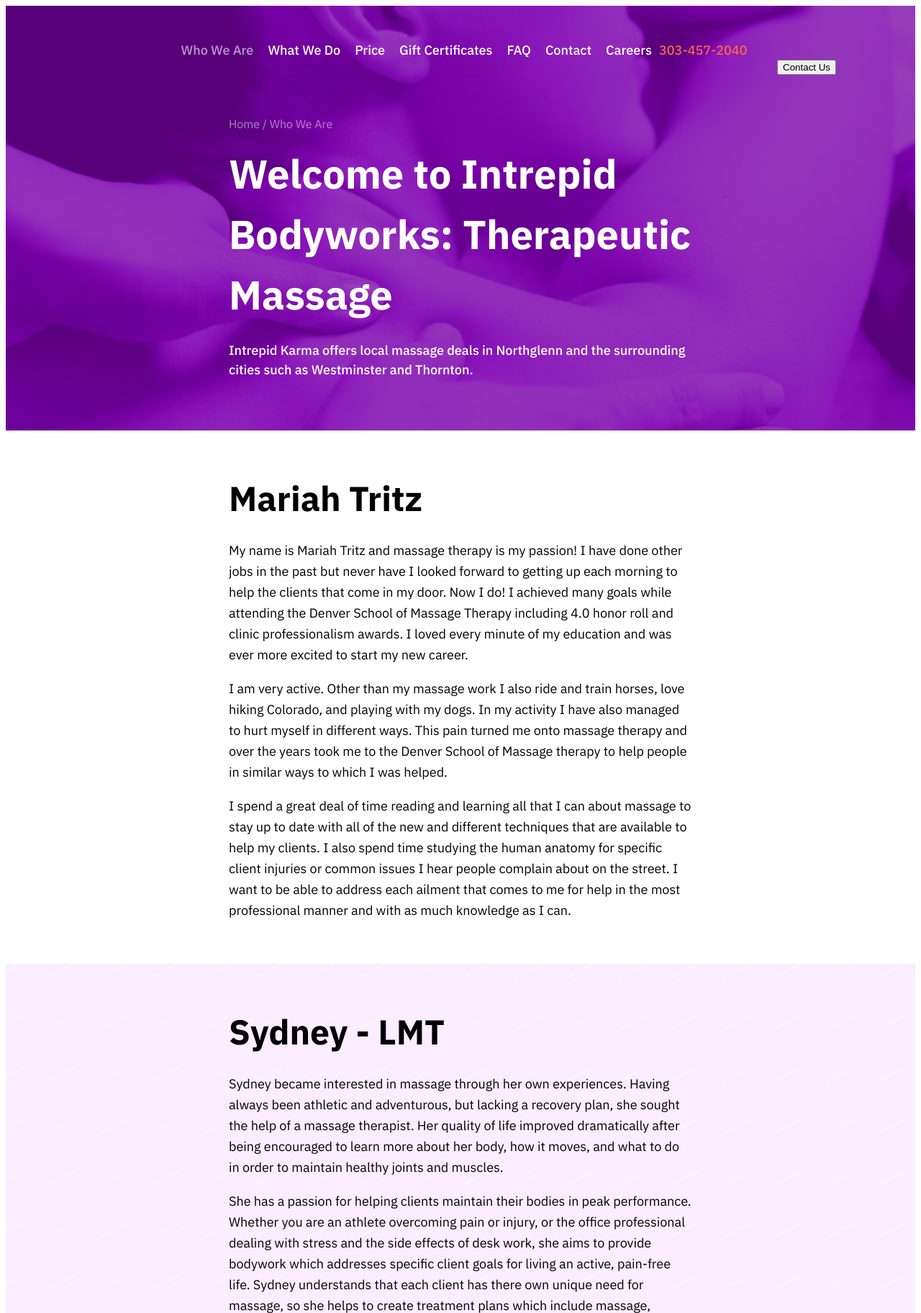
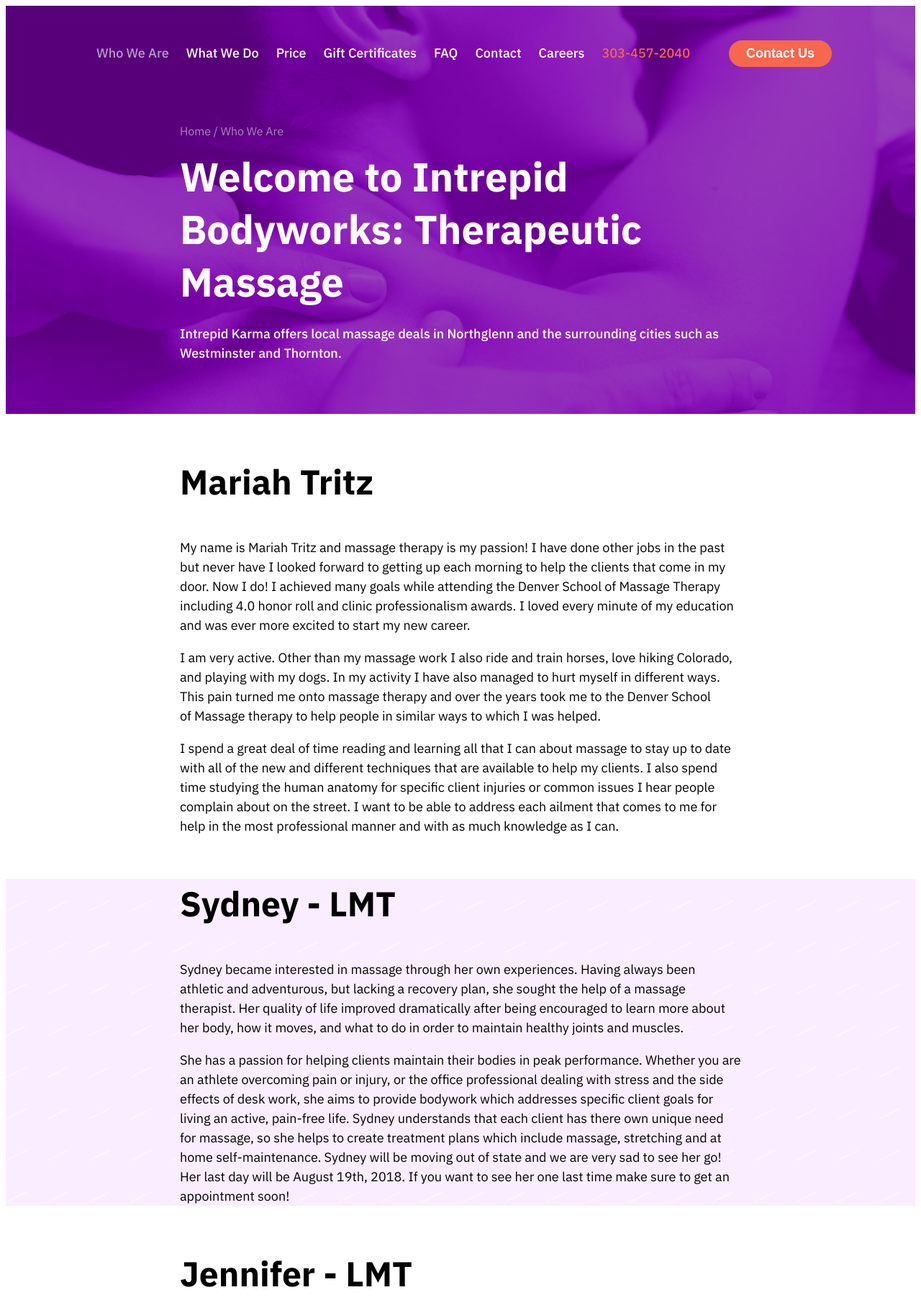
Before and after one commit to ValeriyaTaseeva/massage, a plain HTML site: page index.html in a window 1280 px wide. Shown: the top 1824 px of the page at 72% size. Drawn offline with Linux system fonts and the light colour scheme.

Commit message:
add new style

```diff
--- a/css/style.css
+++ b/css/style.css
@@ -1,20 +1,32 @@
 .body {
-margin-top: 0px;
-margin-left: 0px;
+    margin-top: 0px;
+    margin-left: 0px;
 }
+
 .header {
-    display: inline-block;
     height: auto;
-    background: url(../img/who_we_are.jpg)
-    center no-repeat;
+    background: url(../img/who_we_are.jpg) center no-repeat;
     background-size: cover;
 }
 
-.nav {
+.header__menu {
     display: flex;
     justify-content: center;
+}
+
+.nav {
     margin: 0 auto;
     padding-top: 48px;
+}
+
+.link {
+    font-family: 'IBM Plex Sans Arabic';
+    font-weight: 500;
+    font-size: 18px;
+    margin-left: 10px;
+    margin-right: 10px;
+    text-decoration: none;
+    color: #FFFFFF;
 }
 
 .actlink {
@@ -22,37 +34,29 @@ margin-left: 0px;
     opacity: 60%;
 }
 
-.link {
-    font-family: 'IBM Plex Sans Arabic';
-    font-weight: 500;
-    margin-left: 10px;
-    margin-right: 10px;
-    font-size: 18px;
-    text-decoration: none;
-    color: #FFFFFF;
+.number {
+    margin-right: 25px;
+    color: #F6674D;
 }
 
-.number {
-    font-family: 'IBM Plex Sans Arabic';
-    font-weight: 500;
+.header__button {
+    margin-left: 25px;
+    padding: 8px 24px;
+    font-weight: 700;
     font-size: 18px;
-    color: #F6674D;
-    text-decoration: none;
-}
-
-.btn {
-    margin-right: 110px;
-    float: right;
+    color: #FFFFFF;
+    background: #F6674D;
+    border: 0;
+    border-radius: 20px;
 }
 
 .container {
-    width: auto;
+    width: 780px;
     max-width: 1400px;
-    margin-left: 310px;
-    margin-right: 310px;
+    margin: 0 auto;
 }
 
-.intro {
+.header__intro {
     margin-top: 78px;
 }
 
@@ -61,95 +65,90 @@ margin-left: 0px;
     height: 21px;
     left: 312px;
     top: 150px;
-
     font-family: 'IBM Plex Sans Arabic';
     font-size: 16px;
     color: #FFFFFF;
     opacity: 50%;
 }
 
-.h1 {
+.header__title {
     max-width: 1400px;
     margin: 0 auto;
     font-family: 'IBM Plex Sans Arabic';
+    font-style: normal;
     font-weight: bold;
     font-size: 56px;
-
+    line-height: 73px;
     color: #FFFFFF;
-
 }
 
-.text {
+.header__text {
     max-width: 1400px;
     margin-top: 20px;
-    margin-bottom: 71px;
+    padding-bottom: 71px;
     font-family: 'IBM Plex Sans Arabic';
     font-weight: 500;
     font-size: 18px;
     color: #FFFFFF;
 }
 
-.h2, h3, h4 {
+.content {
     margin-top: 60px;
-    margin-bottom: 0px;
+}
+
+.content__title {
     font-family: 'IBM Plex Sans Arabic';
     font-size: 48px;
 }
 
-.middle_block {
-    display: inline-block;
-    height: auto;
-    background: url(../img/middle_block.jpg)
-    center no-repeat;
+.middle-block {
+    background: url(../img/middle_block.jpg) center no-repeat;
     background-size: cover;
 }
 
-.text2 {
+.content__text {
     max-width: 1400px;
-    margin-top: 20px;
-    margin-bottom: 60px;
     font-family: 'IBM Plex Sans Arabic';
     font-size: 18px;
-    line-height: 29px;
+    line-height: 28, 6px;
 }
 
-.bottom_block {
-    display: inline-block;
+.testimonials_block {
     height: auto;
-    background: url(../img/bottom_block.jpg)
-    center no-repeat;
+    background: url(../img/bottom_block.jpg) center no-repeat;
     background-size: cover;
 }
 
-.testimonials {
+.testimonials_title {
     margin-top: 60px;
     margin-left: 110px;
     margin-right: 310px;
 }
 
 .parent {
+    justify-content: center;
     font-family: 'IBM Plex Sans Arabic';
     font-weight: 400;
     font-size: 18px;
-    line-height: 29,25px;
+    line-height: 29, 25px;
     color: #FFFFFF;
     display: flex;
     margin-left: 130px;
     margin-right: 130px;
-    margin-top: 51px;
 }
 
-.h6 {
+.testimonials_card_name {
     font-family: 'IBM Plex Sans Arabic';
     font-weight: 600;
     font-size: 20px;
-    line-height: 28,6px;
+    line-height: 28, 6px;
     color: #FFFFFF;
 }
 
-.block1 {
-    display: flex;
-    justify-content: space-evenly;
+.testimonials_card {
     margin-left: 30px;
     margin-right: 30px;
+    max-width: 340px;
 }
+
+.testimonials_card_desc {}
--- a/index.html
+++ b/index.html
@@ -1,5 +1,6 @@
 <!DOCTYPE html>
 <html lang="en">
+
 <head>
     <meta charset="UTF-8">
     <meta http-equiv="X-UA-Compatible" content="IE=edge">
@@ -8,12 +9,12 @@
     <link rel="stylesheet" href="./css/style.css">
     <link rel="preconnect" href="https://fonts.googleapis.com">
     <link rel="preconnect" href="https://fonts.gstatic.com" crossorigin>
-    <link href="https://fonts.googleapis.com/css2?family=IBM+Plex+Sans+Arabic:wght@300;400;500;600;700&display=swap"
-    rel="stylesheet">
+    <link href="https://fonts.googleapis.com/css2?family=IBM+Plex+Sans+Arabic:wght@300;400;500;600;700&display=swap" rel="stylesheet">
 </head>
+
 <body>
     <header class="header">
-        <div>
+        <div class="header__menu">
             <nav class="nav">
                 <a class="link actlink" href="#">Who We Are</a>
                 <a class="link" href="#">What We Do</a>
@@ -22,78 +23,88 @@
                 <a class="link" href="#">FAQ</a>
                 <a class="link" href="#">Contact</a>
                 <a class="link" href="#">Careers</a>
-                <a class="number" href="#">303-457-2040</a>
+                <a class="link number" href="#">303-457-2040</a>
+                <button class="header__button">Contact Us</button>
             </nav>
         </div>
-        <button class="btn">Contact Us</button>
 
-        <div class="intro">
+        <div class="header__intro">
             <div class="container">
                 <p><span class="home">Home / Who We Are</span></p>
-                <h1 class="h1">Welcome to Intrepid Bodyworks: Therapeutic Massage</h1>
-                <p class="text">Intrepid Karma offers local massage deals in Northglenn
-                    and the surrounding cities such as Westminster and Thornton.</p>
+                <h1 class="header__title">Welcome to Intrepid Bodyworks: Therapeutic Massage</h1>
+                <p class="header__text">Intrepid Karma offers local massage deals in Northglenn and the surrounding cities such as Westminster and Thornton.</p>
             </div>
         </div>
     </header>
 
     <div class="content">
         <div class="container">
-                <h2 class="h2">Mariah Tritz</h2>
-                <div class="text2">
-                    <p>My name is Mariah Tritz and massage therapy is my passion!  I have done other jobs in the past but never have I looked forward to getting up each morning to help the clients that come in my door.  Now I do!  I achieved many goals while attending the Denver School of Massage Therapy including 4.0 honor roll and clinic professionalism awards.  I loved every minute of my education and was ever more excited to start my new career.</p>
-                    <p>I am very active.  Other than my massage work I also ride and train horses, love hiking Colorado, and playing with my dogs.  In my activity I have also managed to hurt myself in different ways.  This pain turned me onto massage therapy and over the years took me to the Denver School of Massage therapy to help people in similar ways to which I was helped.</p>
-                    <p>I spend a  great deal of time reading and learning all that I can about massage to stay up to date with all of the new and different techniques that are available to help my clients.  I also spend time studying the human anatomy for specific client injuries or common issues I hear people complain about on the street.  I want to be able to address each ailment that comes to me for help in the most professional manner and with as much knowledge as I can.</p>
-                </div>
+            <h2 class="content__title">Mariah Tritz</h2>
+            <div class="content__text">
+                <p>My name is Mariah Tritz and massage therapy is my passion! I have done other jobs in the past but never have I looked forward to getting up each morning to help the clients that come in my door. Now I do! I achieved many goals while attending
+                    the Denver School of Massage Therapy including 4.0 honor roll and clinic professionalism awards. I loved every minute of my education and was ever more excited to start my new career.</p>
+                <p>I am very active. Other than my massage work I also ride and train horses, love hiking Colorado, and playing with my dogs. In my activity I have also managed to hurt myself in different ways. This pain turned me onto massage therapy and
+                    over the years took me to the Denver School of Massage therapy to help people in similar ways to which I was helped.</p>
+                <p>I spend a great deal of time reading and learning all that I can about massage to stay up to date with all of the new and different techniques that are available to help my clients. I also spend time studying the human anatomy for specific
+                    client injuries or common issues I hear people complain about on the street. I want to be able to address each ailment that comes to me for help in the most professional manner and with as much knowledge as I can.</p>
+            </div>
         </div>
     </div>
 
-    <div class="content middle_block">
+    <div class="content middle-block">
         <div class="container">
-            <h3 class="h3">Sydney - LMT</h3>
-            <div class="text2">
-                <p>Sydney became interested in massage through her own experiences. Having always been athletic and adventurous, but lacking a recovery plan, she sought the help of a massage therapist. Her quality of life improved dramatically after being encouraged to learn more about her body, how it moves, and what to do in order to maintain healthy joints and muscles.</p>
-                <p>She has a passion for helping clients maintain their bodies in peak performance. Whether you are an athlete overcoming pain or injury, or the office professional dealing with stress and the side effects of desk work, she aims to provide bodywork which addresses specific client goals for living an active, pain-free life. Sydney understands that each client has there own unique need for massage, so she helps to create treatment plans which include massage, stretching and at home self-maintenance. Sydney will be moving out of state and we are very sad to see her go! Her last day will be August 19th, 2018. If you want to see her one last time make sure to get an appointment soon!</p>
+            <h2 class="content__title">Sydney - LMT</h2>
+            <div class="content__text">
+                <p>Sydney became interested in massage through her own experiences. Having always been athletic and adventurous, but lacking a recovery plan, she sought the help of a massage therapist. Her quality of life improved dramatically after being
+                    encouraged to learn more about her body, how it moves, and what to do in order to maintain healthy joints and muscles.</p>
+                <p>She has a passion for helping clients maintain their bodies in peak performance. Whether you are an athlete overcoming pain or injury, or the office professional dealing with stress and the side effects of desk work, she aims to provide
+                    bodywork which addresses specific client goals for living an active, pain-free life. Sydney understands that each client has there own unique need for massage, so she helps to create treatment plans which include massage, stretching
+                    and at home self-maintenance. Sydney will be moving out of state and we are very sad to see her go! Her last day will be August 19th, 2018. If you want to see her one last time make sure to get an appointment soon!</p>
             </div>
         </div>
     </div>
 
     <div class="content">
         <div class="container">
-            <h4 class="h4">Jennifer - LMT</h4>
-            <div class="text2">
-                <p>Jennifer graduated from the Southeastern School of Neuromuscular and Massage Therapy in 2001 - after having received massage for pain relief she decided that she wanted to be able to help others in the same way. She recently worked as a massage instructor at Fortis Institute in Towson, Maryland for 4 years. As a practitioner she works toward results-based clinical work, and likes to educate her clients about how their body works and how they can take care of themselves outside the massage office.</p>
-                <p>Jennifer holds a bachelor's degree in psychology from Frostburg State University. She is board certified in therapeutic massage and bodywork, has advanced training in sports massage, Myoskeletal Alignment Techniques, Active Isolated Stretching, aromatherapy, zero balancing and burn scar massage. She is a firm believer that you can never stop learning, so look forward to additional techniques! In her spare time she enjoys gardening and crocheting, and even manages to get back into the pool from time to time!</p>
+            <h2 class="content__title">Jennifer - LMT</h2>
+            <div class="content__text">
+                <p>Jennifer graduated from the Southeastern School of Neuromuscular and Massage Therapy in 2001 - after having received massage for pain relief she decided that she wanted to be able to help others in the same way. She recently worked as
+                    a massage instructor at Fortis Institute in Towson, Maryland for 4 years. As a practitioner she works toward results-based clinical work, and likes to educate her clients about how their body works and how they can take care of themselves
+                    outside the massage office.</p>
+                <p>Jennifer holds a bachelor's degree in psychology from Frostburg State University. She is board certified in therapeutic massage and bodywork, has advanced training in sports massage, Myoskeletal Alignment Techniques, Active Isolated Stretching,
+                    aromatherapy, zero balancing and burn scar massage. She is a firm believer that you can never stop learning, so look forward to additional techniques! In her spare time she enjoys gardening and crocheting, and even manages to get back
+                    into the pool from time to time!</p>
             </div>
         </div>
     </div>
 
-    <div class="bottom_block">
-        <h5 class="h1 testimonials">Testimonials</h5>
+    <div class="testimonials_block">
+        <h1 class="header__title">Testimonials</h1>
         <div class="parent">
-            <div class="block1">
+            <div class="testimonials_card">
                 <div>
-                <p class="h6">Mark B.</p>
-                <p>*****</p>
-                <p>I've always had a great massage at Intrepid, Mariah always takes the time to work out all the kinks and when I have any area that needs extra work she takes the time to work those areas.</p>
+                    <p class="testimonials_card_name">Mark B.</p>
+                    <p>*****</p>
+                    <p class="testimonials_card_desc">I've always had a great massage at Intrepid, Mariah always takes the time to work out all the kinks and when I have any area that needs extra work she takes the time to work those areas.</p>
                 </div>
             </div>
-            <div class="block1">
+            <div class="testimonials_card">
                 <div>
-                <p class="h6">Chris C.</p>
-                <p>*****</p>
-                <p>Mariah is the best massage therapist I have been to (and I've seen quite a few) and has really helped me with my cronic back pain issues.  I would recommend her to anyone!</p>
+                    <p class="testimonials_card_name">Chris C.</p>
+                    <p>*****</p>
+                    <p class="testimonials_card_desc">Mariah is the best massage therapist I have been to (and I've seen quite a few) and has really helped me with my cronic back pain issues. I would recommend her to anyone!</p>
                 </div>
             </div>
-            <div class="block1">
+            <div class="testimonials_card">
                 <div>
-                <p class="h6">Kelleen R.</p>
-                <p>*****</p>
-                <p>Mariah is fantastic really listened to what i needed and got the knots OUT.  Very professional and her home was very inviting.  I scheduled my next massage and can't wait to go back.  I'm worth it and she is the BEST.</p>
+                    <p class="testimonials_card_name">Kelleen R.</p>
+                    <p>*****</p>
+                    <p class="testimonials_card_desc">Mariah is fantastic really listened to what i needed and got the knots OUT. Very professional and her home was very inviting. I scheduled my next massage and can't wait to go back. I'm worth it and she is the BEST.</p>
                 </div>
             </div>
         </div>
         <p></p>
     </div>
 </body>
+
 </html>
```
